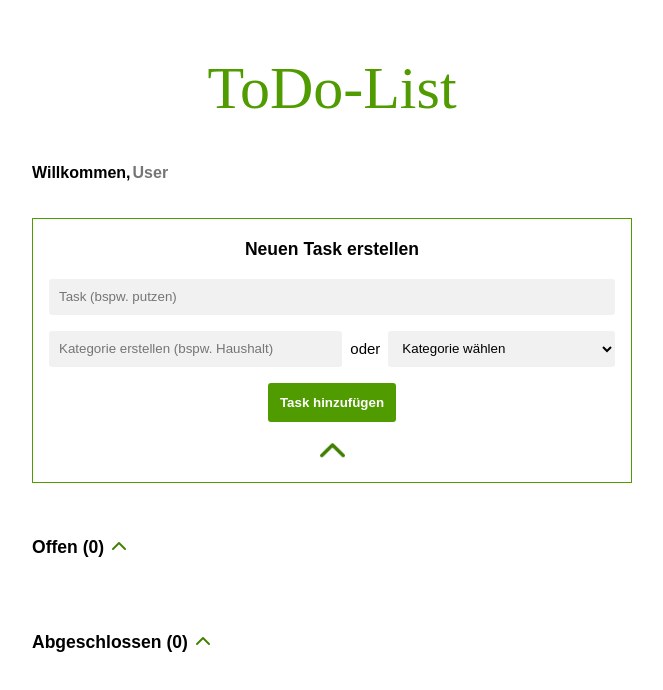
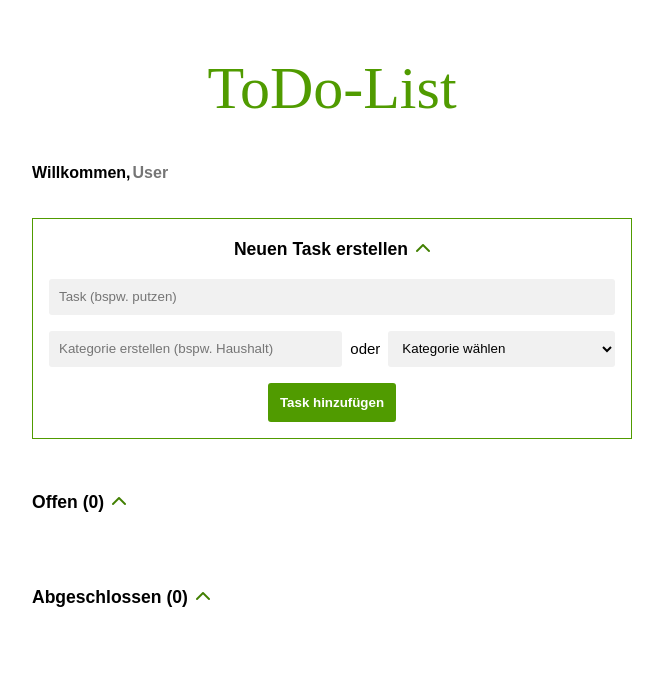
Before and after one commit to Kartoffi/todo-list, a Vue app: page / in a window 1280 px wide. Shown: the top 690 px of the page, without its empty margins (308-971 px from the left). Built offline with nearby package versions, Linux system fonts and the light colour scheme; the HTML template or start-up script is replaced by a standard one.

Commit message:
Redesign AddTask.vue
Arrow now next to text instead of on the bottom of the container

```diff
--- a/src/components/ToDoList/AddTask.vue
+++ b/src/components/ToDoList/AddTask.vue
@@ -1,6 +1,20 @@
 <template>
   <main>
-    <h3 :class="{ 'reset-margin' : hidden }"> Neuen Task erstellen </h3>
+    <div
+      class="inline-dropdown"
+      :class="{ 'reset-margin' : hidden }"
+      @click="hidden = !hidden"
+    >
+      <h3> Neuen Task erstellen
+      </h3>
+      <img
+        class="arrow"
+        src="../../icons/arrow.png"
+        alt=""
+        :class="{'arrow-rotate': hidden}"
+      >
+    </div>
+    <!-- <h3 :class="{ 'reset-margin' : hidden }"> Neuen Task erstellen </h3> -->
     <form
       @submit.prevent="createTask"
       v-if="!hidden"
@@ -11,7 +25,7 @@
         placeholder="Task (bspw. putzen)"
         class="task-input"
       >
-      <div class="inline">
+      <div class="inline-default">
         <input
           type="text"
           v-model="taskList.newTag"
@@ -35,17 +49,6 @@
       </div>
       <button class="task-add"> Task hinzufügen</button>
     </form>
-    <div
-      class="arrow-background"
-      @click="hidden = !hidden"
-    >
-      <img
-        class="arrow"
-        src="../../icons/arrow.png"
-        alt=""
-        :class="{'arrow-rotate' : hidden}"
-      >
-    </div>
 </main>
 </template>
 
@@ -70,15 +73,30 @@ function createTask() {
 </script>
 
 <style scoped lang="scss">
-h3 {
-  margin: 0 0 1rem 0;
+main {
+  display: flex;
+  flex-direction: column;
+  align-items: center;
+  margin: 2rem 0;
+  border: 1px solid #509b00;
+  padding: 1rem;
 }
 
-.reset-margin {
+form {
+  display: flex;
+  flex-direction: column;
+  align-items: center;
+  width: 100%;
+  gap: 1rem;
+  transition: all 0.2s ease;
+}
+
+h3 {
   margin: 0;
 }
 
 .inline {
+  &-default {
     display: flex;
     justify-content: space-between;
     align-items: center;
@@ -86,6 +104,19 @@ h3 {
     & p {
       margin: 0 0.5rem;
     }
+  }
+
+  &-dropdown {
+    display: flex;
+    justify-content: center;
+    width: 100%;
+    cursor: pointer;
+    margin-bottom: 1rem;
+  }
+}
+
+.reset-margin {
+  margin-bottom: 0;
 }
 
 .task {
@@ -121,37 +152,14 @@ h3 {
   background-color: rgb(241, 241, 241);
 }
 
-form {
-  display: flex;
-  flex-direction: column;
-  align-items: center;
-  width: 100%;
-  gap: 1rem;
+.arrow {
+  width: 14px;
+  height: auto;
+  margin: 0 0 0 0.5rem;
   transition: all 0.2s ease;
-}
-
-main {
-  display: flex;
-  flex-direction: column;
-  align-items: center;
-  margin: 2rem 0;
-  border: 1px solid #509b00;
-  padding: 1rem;
-}
-
-.arrow {
-  width: 25px;
-  height: auto;
-  margin: 1rem 0 0 0;
-  transition: all 0.2s ease;
+  align-self: center;
   &-rotate {
     transform: rotate(180deg);
   }
-  &-background {
-    display: flex;
-    width: 100%;
-    justify-content: center;
-    cursor: pointer;
-  }
 }
 </style>
```
Lines whose indentation alone changed are shown as unchanged.
